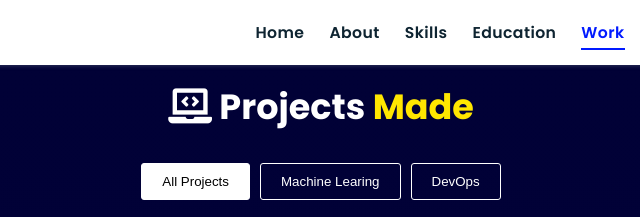
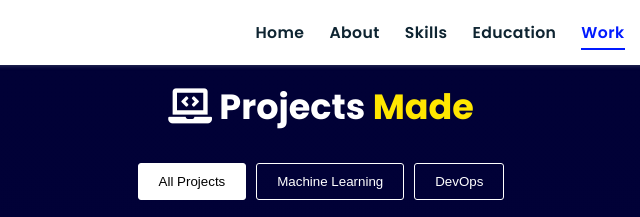
Before and after one commit to engineerviv/engineerviv.github.io, a plain HTML site: page projects/index.html in a window 1280 px wide. Shown: the top 217 px of the page, 319-959 px from the left. Drawn offline with nearby package versions, Linux system fonts and the light colour scheme.

```diff
--- a/projects/index.html
+++ b/projects/index.html
@@ -38,7 +38,7 @@
 
   <div id="filters" class="button-group">
     <button class="btn is-checked" data-filter="*">All Projects</button>
-    <button class="btn" data-filter=".mern">Machine Learing</button>
+    <button class="btn" data-filter=".mern">Machine Learning</button>
     <button class="btn" data-filter=".lamp">DevOps</button>
   </div>
 
```
